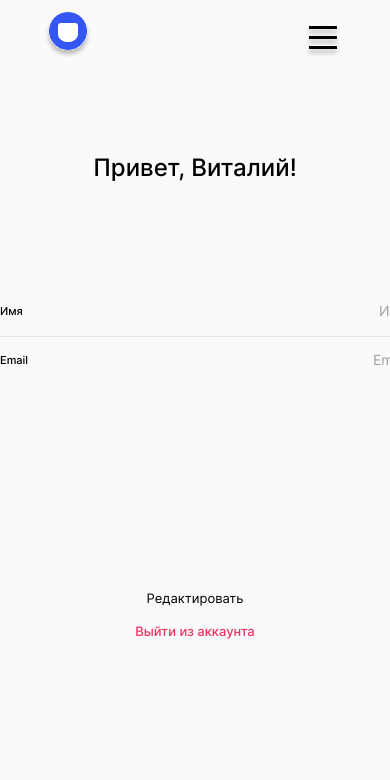
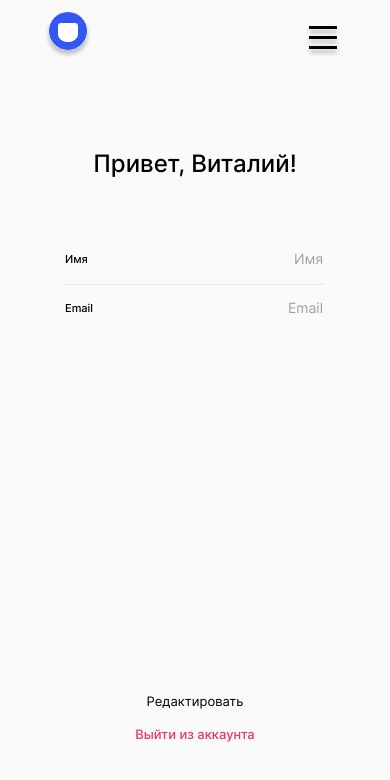
Before and after one commit to meow-gustera/movies-explorer-frontend, a React (Create React App) app: page /profile in a window 390 px wide. Shown: the top 780 px of the page. Built offline with nearby package versions, Linux system fonts and the light colour scheme; the HTML template or start-up script is replaced by a standard one.

Commit message:
fixed max-width: 767px

```diff
--- a/src/components/AboutMe/AboutMe.css
+++ b/src/components/AboutMe/AboutMe.css
@@ -102,7 +102,7 @@
   }
 }
 
-@media screen and (max-width: 757px) {
+@media screen and (max-width: 767px) {
   .about {
     max-width: 292px;
     padding: 80px 0 70px;
--- a/src/components/Footer/Footer.css
+++ b/src/components/Footer/Footer.css
@@ -43,7 +43,7 @@
   }
 }
 
-@media all and (max-width:728px) {
+@media all and (max-width:767px) {
   .footer {
     max-width: 300px;
   }
--- a/src/components/Login/Login.css
+++ b/src/components/Login/Login.css
@@ -94,7 +94,6 @@
     text-align: center;
     padding-bottom: 60px;
     text-align: center;
-
   }
 
   .login__form-input {
--- a/src/components/Main/Main.js
+++ b/src/components/Main/Main.js
@@ -1,4 +1,3 @@
-import './Main.js';
 import Promo from '../Promo/Promo';
 import AboutProject from '../AboutProject/AboutProject';
 import Techs from '../Techs/Techs';
--- a/src/components/Navigation/Navigation.css
+++ b/src/components/Navigation/Navigation.css
@@ -59,11 +59,9 @@
   .header__navigation {
     display: none;
   }
-
 }
 
-
-@media screen and (max-width: 728px) {
+@media screen and (max-width: 767px) {
   .header__profile-link_signin {
     min-width: 54px;
     min-height: 26px;
--- a/src/components/Navigation/Navigation.js
+++ b/src/components/Navigation/Navigation.js
@@ -28,6 +28,7 @@ function Navigation() {
     )
   }
 
+
   const renderLoggedPage = () => {
     return (
       <>
@@ -37,8 +38,6 @@ function Navigation() {
         </nav>
 
         <nav className="header__navigation">
-
-
           <div className="header__navigation-links">
             <Link className="header__navigation-link" to="/movies">Фильмы</Link>
             <Link className="header__navigation-link" to="/saved-movies">Сохранённые фильмы</Link>
--- a/src/components/Profile/Profile.css
+++ b/src/components/Profile/Profile.css
@@ -31,7 +31,6 @@
 .profile__form-element:last-of-type {
   border-bottom: none;
   padding: 17px 0 220px;
-
 }
 
 .profile__form-label {
@@ -78,5 +77,34 @@
   text-decoration: none;
   justify-content: center;
   padding: 16px 0 70px;
+}
 
+@media screen and (max-width: 1279px) {
+  .profile__title {
+    padding: 230px 0 96px;
+  }
+
+  .profile__form-element:last-of-type {
+    border-bottom: none;
+    padding: 17px 0 200px;
+  }
 }
+
+@media screen and (max-width: 767px) {
+  .profile__title {
+    padding: 70px 0 75px;
+  }
+
+  .profile__form {
+    max-width: 260px;
+  }
+
+  .profile__form-element {
+    min-width: 260px;
+  }
+
+  .profile__form-element:last-of-type {
+    border-bottom: none;
+    padding: 17px 0 375px;
+  }
+}
--- a/src/components/Promo/Promo.css
+++ b/src/components/Promo/Promo.css
@@ -35,7 +35,7 @@
   }
 }
 
-@media screen and (max-width: 757px) {
+@media screen and (max-width: 767px) {
   .promo {
     max-width: 300px;
     min-height: 586px;
--- a/src/components/SavedMovies/SavedMovies.js
+++ b/src/components/SavedMovies/SavedMovies.js
@@ -1,4 +1,3 @@
-import './SavedMovies.css';
 import SearchForm from '../SearchForm/SearchForm';
 import MoviesCardList from '../MoviesCardList/MoviesCardList'
 import { InitialMovies } from '../../utils/InitialMovies';
--- a/src/components/Techs/Techs.css
+++ b/src/components/Techs/Techs.css
@@ -95,7 +95,7 @@
   }
 }
 
-@media screen and (max-width: 757px) {
+@media screen and (max-width: 767px) {
   .techs {
     max-width: 284px;
     padding: 50px 0 60px;
```
Also changed, not shown: src/components/Main/Main.css (deleted), src/components/SavedMovies/SavedMovies.css (deleted).
